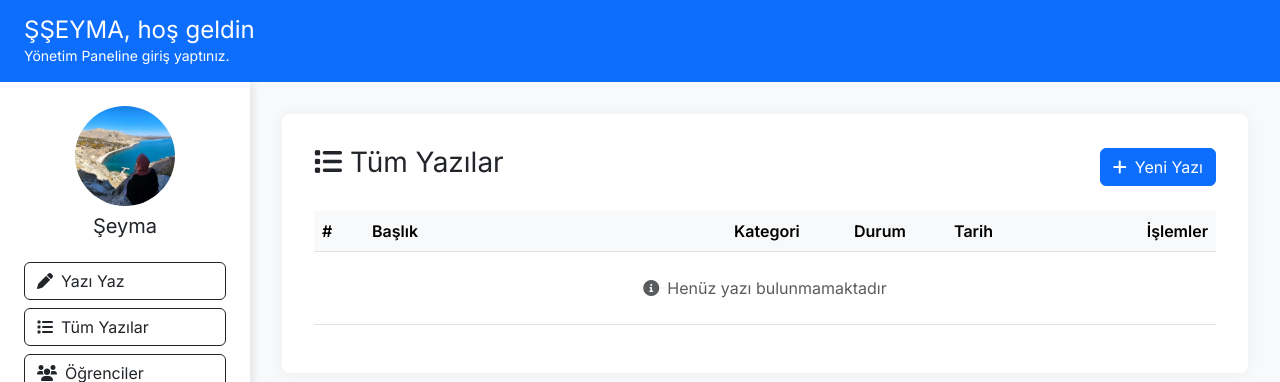
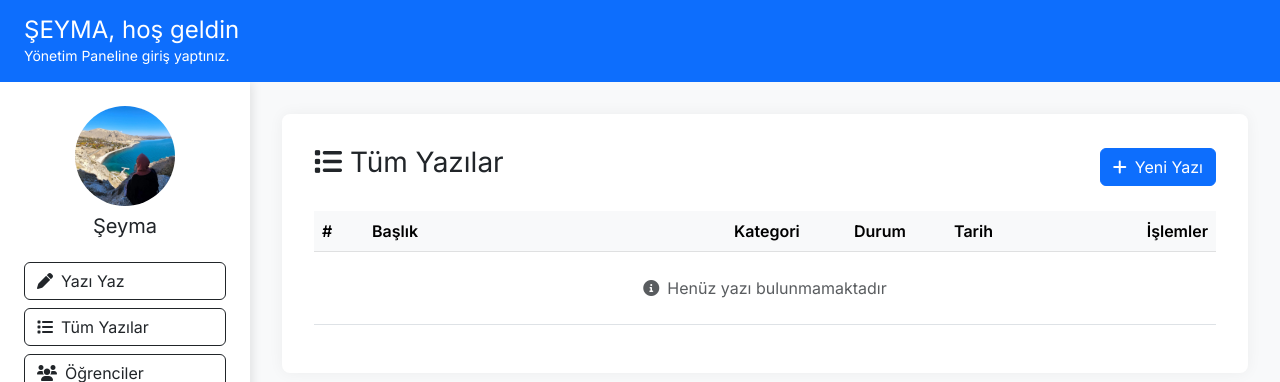
Before and after one commit to ugurtr-cmd/django-project-web, a Django app: template mainproject/templates/list.html in a window 1280 px wide. Shown: the top 382 px of the page. Run offline with Django 5.2, Linux system fonts and the light colour scheme; the template is opened without the code that fills it, so the values that code supplies are empty.

Commit message:
Update layout_admin.html

```diff
--- a/templates/layout_admin.html
+++ b/templates/layout_admin.html
@@ -81,7 +81,7 @@
 <body>
   <div class="admin-header d-flex justify-content-between align-items-center">
     <div>
-      <h1 class="h4 align-item-center mb-0">ŞŞEYMA, hoş geldin</h1>
+      <h1 class="h4 align-item-center mb-0">ŞEYMA, hoş geldin</h1>
       <p class="mb-0 small">Yönetim Paneline giriş yaptınız.</p>
     </div>
     <button class="menu-toggle" id="menuToggle">
```
